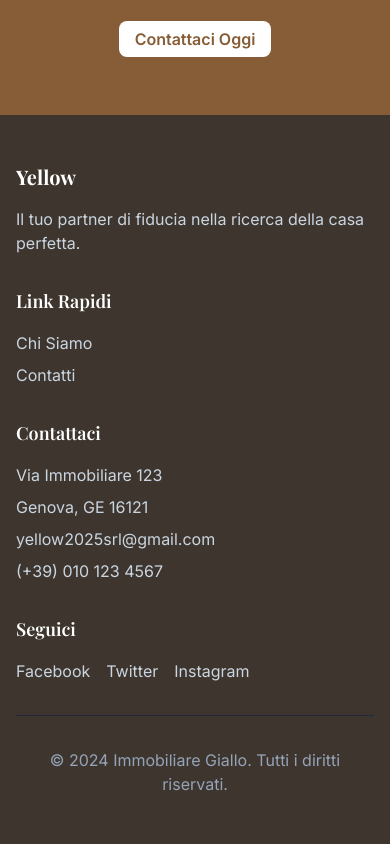
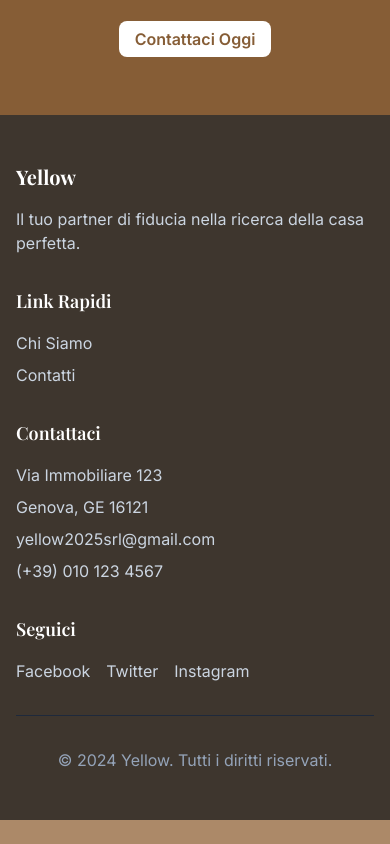
Before and after one commit to peterle95/yellow-real-estate, a Next.js app: page / in a window 390 px wide. Shown: the part 1832-2676 px from the top of the page. After the commit the page ends 2652 px from the top, so only its background shows below. Built offline with nearby package versions, Linux system fonts and the light colour scheme; a web font is replaced by a local one.

Commit message:
cambiato immobiliare giallo -> yellow

```diff
--- a/src/components/common/Footer/Footer.tsx
+++ b/src/components/common/Footer/Footer.tsx
@@ -41,7 +41,7 @@ export const Footer = () => {
         </div>
 
         <div className="mt-8 pt-8 border-t border-primary-800 text-center text-primary-400">
-          <p>&copy; {new Date().getFullYear()} Immobiliare Giallo. Tutti i diritti riservati.</p>
+          <p>&copy; {new Date().getFullYear()} Yellow. Tutti i diritti riservati.</p>
         </div>
       </div>
     </footer>
```
